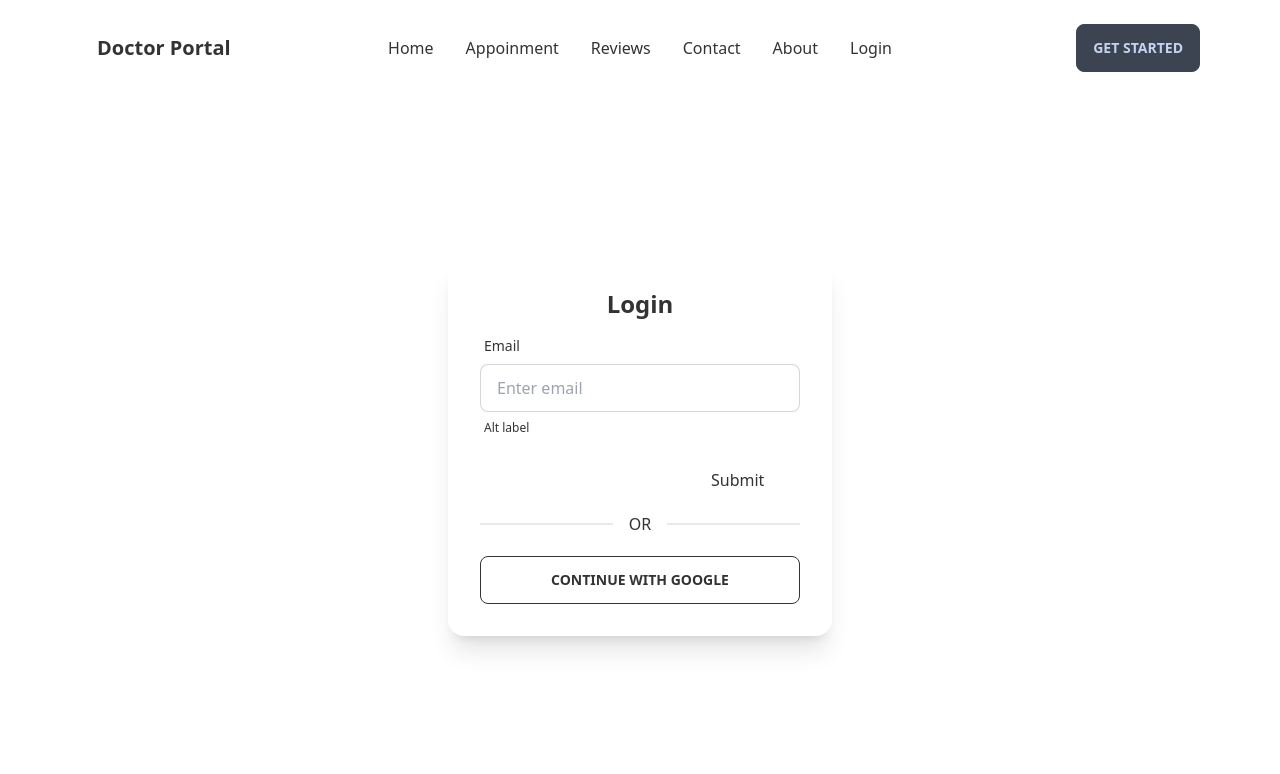
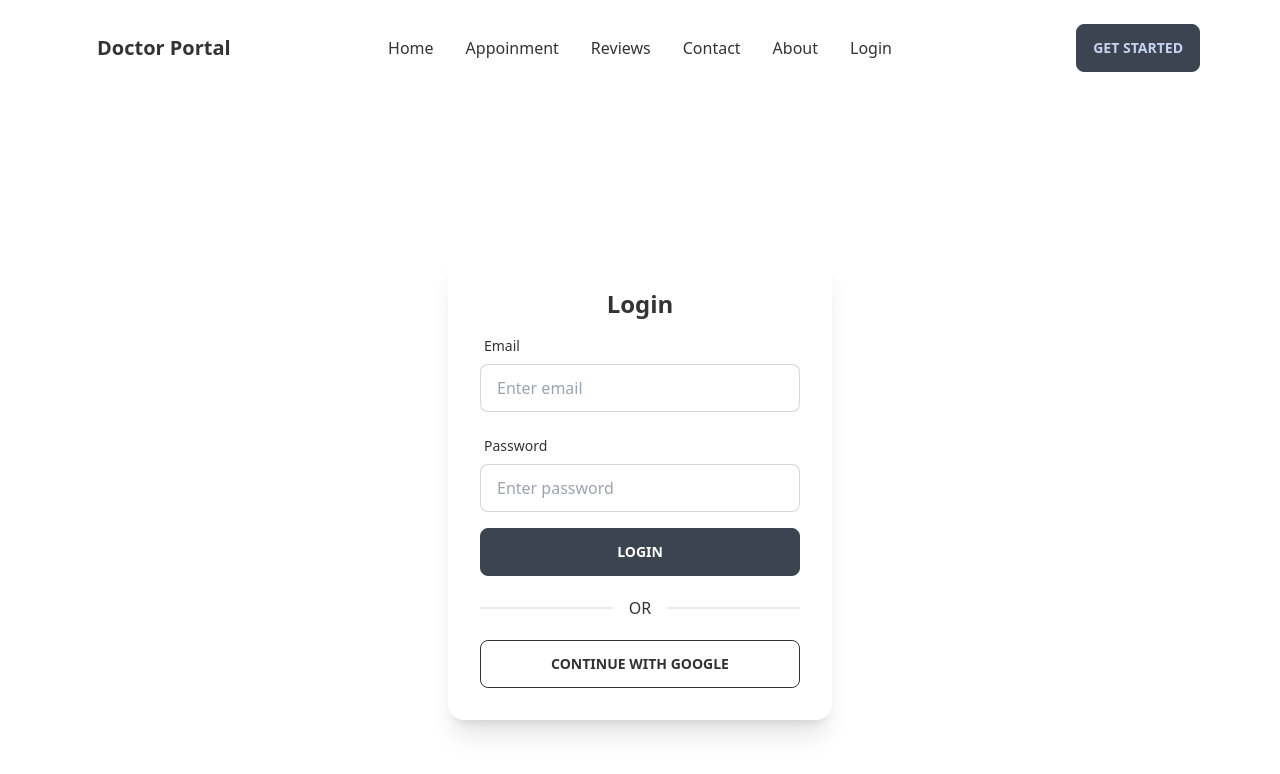
Before and after one commit to rakibahmeddev/doctor-portal, a React (Create React App) app: page /login in a window 1280 px wide. Shown: the top 774 px of the page. Built offline with nearby package versions, Linux system fonts and the light colour scheme.

Commit message:
login form done with validation

```diff
--- a/src/Pages/Login/Login.js
+++ b/src/Pages/Login/Login.js
@@ -26,34 +26,79 @@
           <h2 className="text-2xl font-bold text-center">Login</h2>
           <div>
             <form onSubmit={handleSubmit(onSubmit)}>
-              <div class="form-control w-full max-w-xs">
-                <label class="label">
-                  <span class="label-text">Email</span>
+              <div className="form-control w-full max-w-xs">
+                <label className="label">
+                  <span className="label-text">Email</span>
                 </label>
                 <input
                   type="email"
                   placeholder="Enter email"
-                  class="input input-bordered w-full max-w-xs"
+                  className="input input-bordered w-full max-w-xs"
                   {...register("email", {
+                    required: {
+                      value: true,
+                      message: "Email is Required.",
+                    },
+
                     pattern: {
-                      value: /[A-Za-z]{3}/,
-                      message: "error message",
+                      value: /[a-z0-9]+@[a-z]+\.[a-z]{2,3}/,
+                      message: "Provide a valid Email.",
                     },
                   })}
                 />
-                <label class="label">
-                  <span class="label-text-alt">Alt label</span>
+                <label className="label">
+                  {errors.email?.type === "required" && (
+                    <span className="label-text-alt text-red-500">
+                      {errors.email.message}
+                    </span>
+                  )}
+                  {errors.email?.type === "pattern" && (
+                    <span className="label-text-alt text-red-500">
+                      {errors.email.message}
+                    </span>
+                  )}
                 </label>
               </div>
 
-              <input />
-              {errors.firstName?.type === "required" &&
-                "First name is required"}
+              <div className="form-control w-full max-w-xs">
+                <label className="label">
+                  <span className="label-text">Password</span>
+                </label>
+                <input
+                  type="password"
+                  placeholder="Enter password"
+                  className="input input-bordered w-full max-w-xs"
+                  {...register("password", {
+                    required: {
+                      value: true,
+                      message: "Password is Required.",
+                    },
 
-              <input {...register("lastName", { required: true })} />
-              {errors.lastName && "Last name is required"}
+                    minLength: {
+                      value: 6,
+                      message: "Must be 6 characters or longer.",
+                    },
+                  })}
+                />
+                <label className="label">
+                  {errors.password?.type === "required" && (
+                    <span className="label-text-alt text-red-500">
+                      {errors.password.message}
+                    </span>
+                  )}
+                  {errors.password?.type === "minLength" && (
+                    <span className="label-text-alt text-red-500">
+                      {errors.password.message}
+                    </span>
+                  )}
+                </label>
+              </div>
 
-              <input type="submit" />
+              <input
+                className="btn text-white w-full max-w-xs"
+                type="submit"
+                value="LOGIN"
+              />
             </form>
           </div>
           <div className="divider">OR</div>
```
